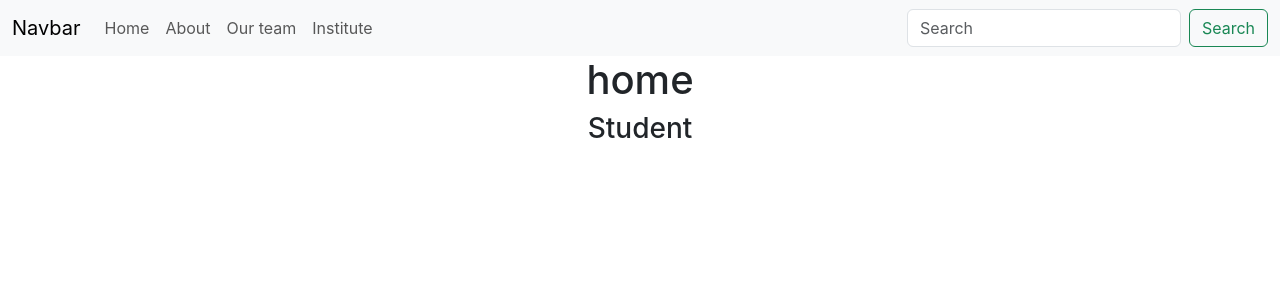
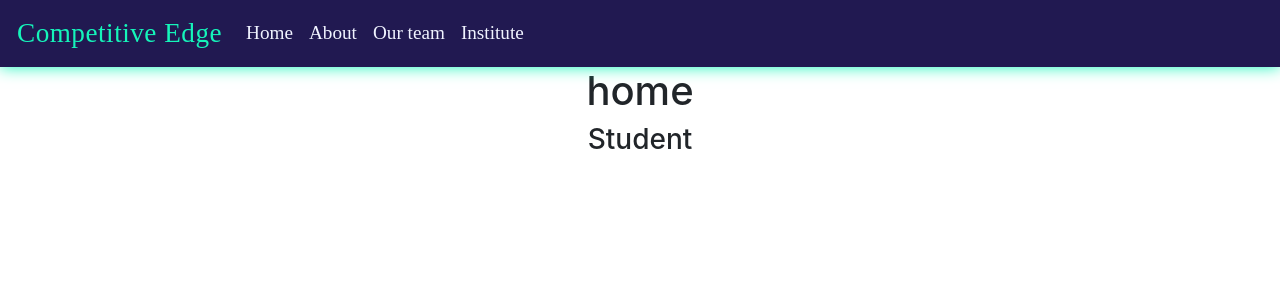
Before and after one commit to BiplabGanguly/competitiveEdge, a React (Create React App) app: page / in a window 1280 px wide. Shown: the top 300 px of the page. Built offline with nearby package versions, Linux system fonts and the light colour scheme.

Commit message:
add style in navbar

```diff
--- a/src/App.js
+++ b/src/App.js
@@ -1,17 +1,19 @@
 import "./App.css";
-import Home from "./components/Home";
-import Institute from "./components/Institute";
+import Home from "./containers/Home";
+import Institute from "./containers/Institute";
 import { BrowserRouter as Router, Routes, Route } from "react-router-dom";
 import AdminLogin from "./containers/AdminLogin";
+import Nav from "./components/Nav";
 
 function App() {
   return (
     <div className="App">
       <Router>
+        <Nav />
         <Routes>
           <Route path="/institute" element={<Institute />} />
           <Route path="/" element={<Home />} />
-          <Route path="/admin-login" element={<AdminLogin/>}/>
+          <Route path="/admin-login" element={<AdminLogin />} />
         </Routes>
       </Router>
     </div>
--- a/src/CSSfolder/navStyle.css
+++ b/src/CSSfolder/navStyle.css
@@ -1,3 +1,40 @@
-.institute{
+.institute {
     text-decoration: none;
 }
+
+.navbar {
+    background-color: #211951;
+    box-shadow: 0px 0px 15px #15F5BA;
+}
+
+.navbar-brand {
+    color: #15F5BA;
+    transition: 1.2s ease;
+    font-size: 3.4vh;
+    font-family: cursive;
+    letter-spacing: .5px;
+    margin-left: 5px;
+}
+
+.nav-link {
+    color: #F0F3FF;
+    transition: 1.2s ease;
+    font-size: 2.4vh;
+    font-family: cursive;
+}
+.navbar-brand:hover {
+    color: #15F5BA;
+}
+
+.nav-link:hover {
+    color: #15F5BA;
+}
+
+.navbar-toggler{
+    box-shadow: 0px 0px 8px #15F5BA;
+    background-color: #15F5BA;
+}
+
+.navbar-toggler:focus{
+    box-shadow: 0px 0px 8px #15F5BA;
+}
--- a/src/components/Nav.jsx
+++ b/src/components/Nav.jsx
@@ -1,13 +1,13 @@
 import React from "react";
 import { Link } from "react-router-dom";
-import "../CSSfolder/navStyle.css"
+import "../CSSfolder/navStyle.css";
 
 function Nav() {
   return (
-    <nav className="navbar navbar-expand-lg bg-body-tertiary">
+    <nav className="navbar navbar-expand-lg">
       <div className="container-fluid">
         <div className="navbar-brand" href="#">
-          Navbar
+          Competitive Edge
         </div>
         <button
           className="navbar-toggler"
@@ -22,7 +22,7 @@ function Nav() {
         </button>
         <div className="collapse navbar-collapse" id="navbarSupportedContent">
           <ul className="navbar-nav me-auto mb-2 mb-lg-0">
-          <li className="nav-item">
+            <li className="nav-item">
               <Link to="/" className="institute"><div className="nav-link">Home</div></Link>
             </li>
             <li className="nav-item">
@@ -37,17 +37,6 @@ function Nav() {
               <Link to="/institute" className="institute"><div className="nav-link">Institute</div></Link>
             </li>
           </ul>
-          <form className="d-flex" role="search">
-            <input
-              className="form-control me-2"
-              type="search"
-              placeholder="Search"
-              aria-label="Search"
-            />
-            <button className="btn btn-outline-success" type="submit">
-              Search
-            </button>
-          </form>
         </div>
       </div>
     </nav>
--- a/src/components/Home.jsx
+++ b/src/containers/Home.jsx
@@ -1,11 +1,10 @@
 import React from "react";
-import Nav from "./Nav";
+
 
 
 function Home() {
   return (
     <div>
-      <Nav/>
       <h1>home</h1>
       <h3>Student</h3>
     </div>
--- a/src/components/Institute.jsx
+++ b/src/containers/Institute.jsx
@@ -1,12 +1,11 @@
 import React from "react";
 import { Link } from "react-router-dom";
 import "../CSSfolder/instituteStyle.css";
-import Nav from "./Nav";
+
 
 function Institute() {
   return (
     <>
-    <Nav/>
       <div className="container maincon">
         <div className="row">
           <div className="col-md-6">
```
